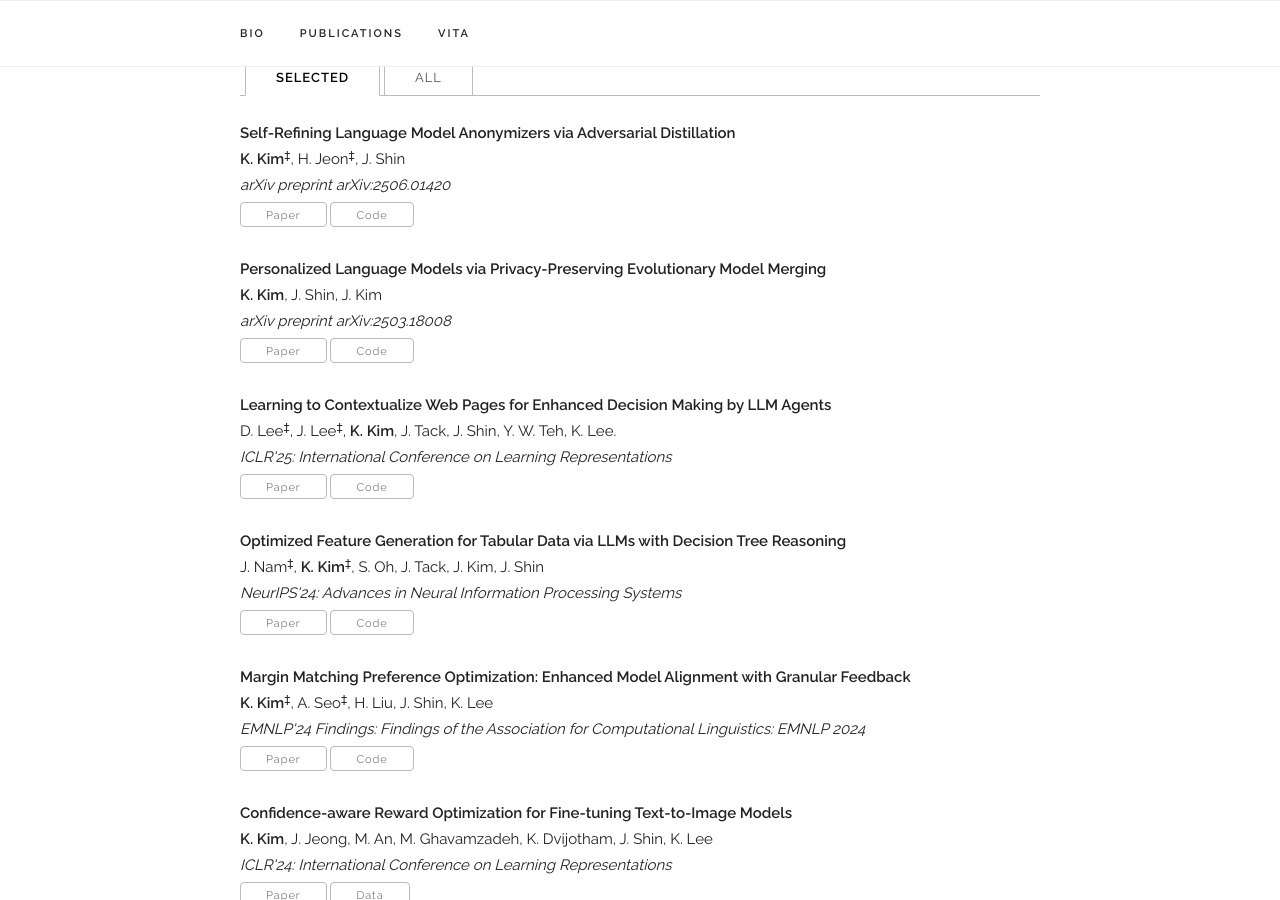
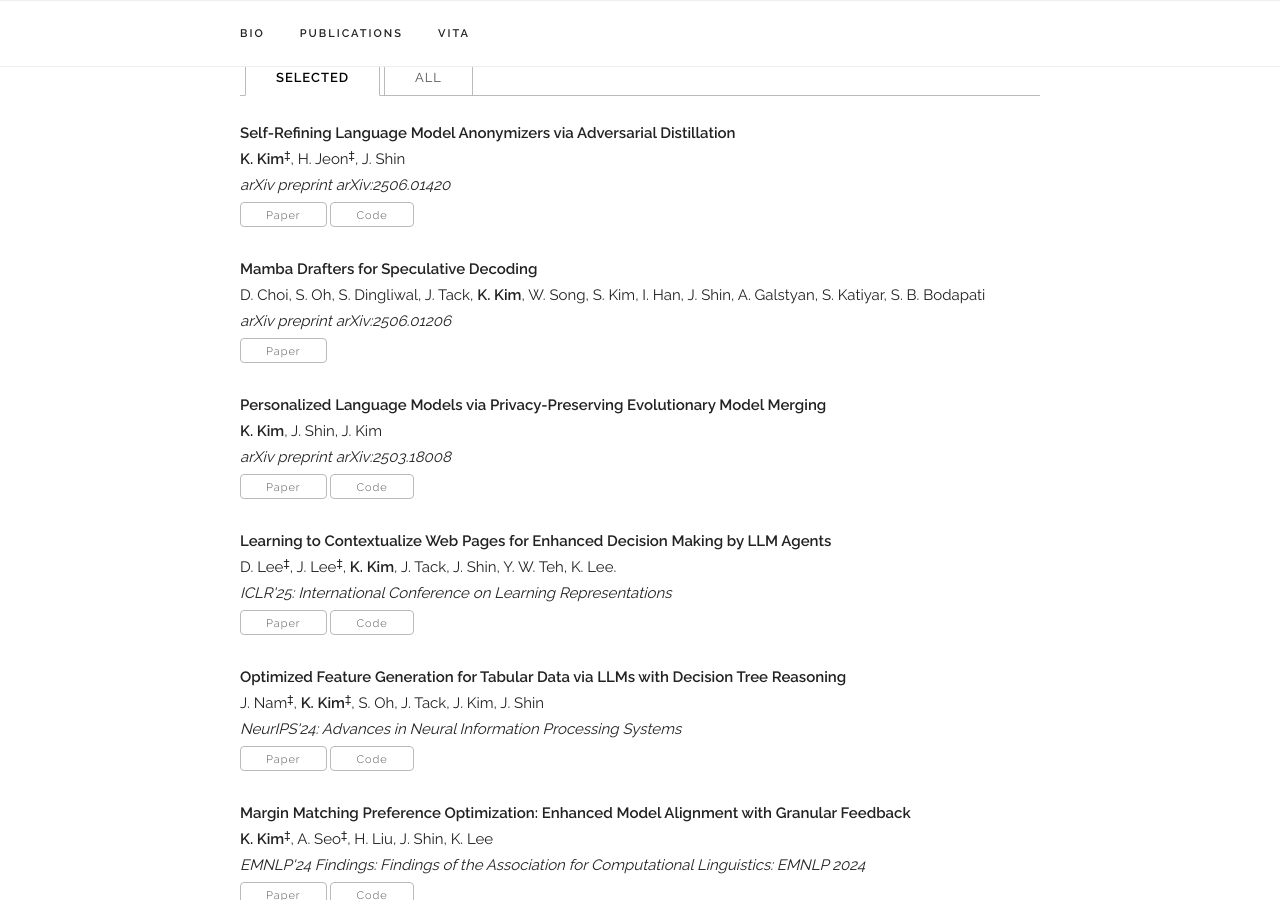
Before and after one commit to kykim0/kykim0.github.io, a Jekyll site: the page built from index.html, in a window 1280 px wide and 900 px high, scrolled down 928 px. Built offline with Jekyll 4.4.1, drawn with Linux system fonts in a browser that asks for light colours; some web fonts are replaced.

Commit message:
add mamba drafter

```diff
--- a/_data/publications.yaml
+++ b/_data/publications.yaml
@@ -14,6 +14,12 @@ papers:
     venue: "arXiv preprint arXiv:2506.01420"
     paper_pdf: "https://arxiv.org/pdf/2506.01420"
     code: "https://github.com/kykim0"
+    selected: y
+
+  - title: "Mamba Drafters for Speculative Decoding"
+    authors: "D. Choi, S. Oh, S. Dingliwal, J. Tack, <b>K. Kim</b>, W. Song, S. Kim, I. Han, J. Shin, A. Galstyan, S. Katiyar, S. B. Bodapati"
+    venue: "arXiv preprint arXiv:2506.01206"
+    paper_pdf: "https://arxiv.org/pdf/2506.01206"
     selected: y
 
   - title: "Personalized Language Models via Privacy-Preserving Evolutionary Model Merging"
```
